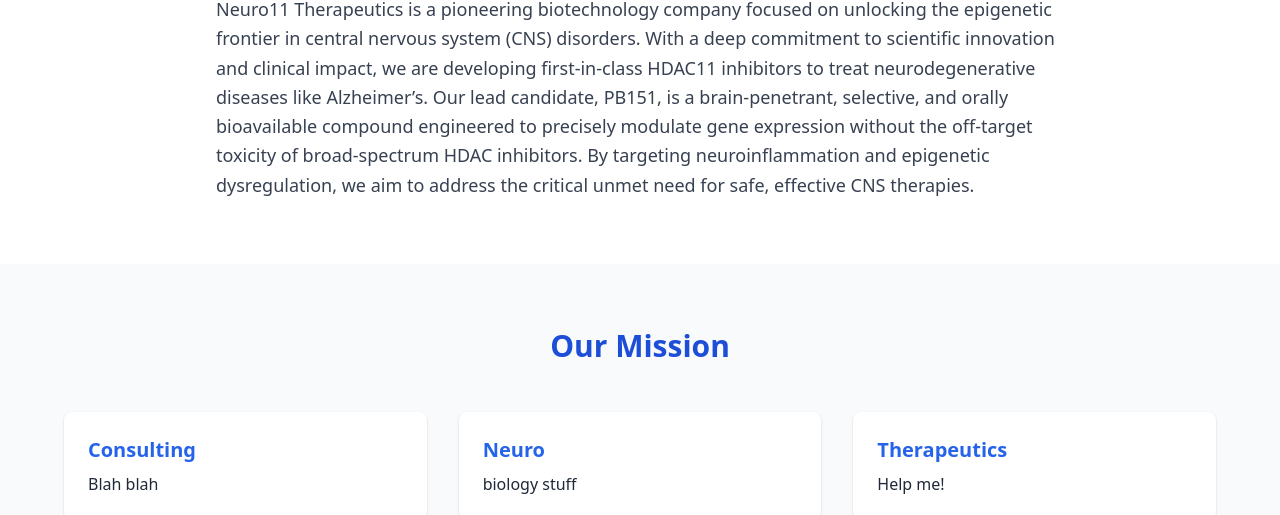
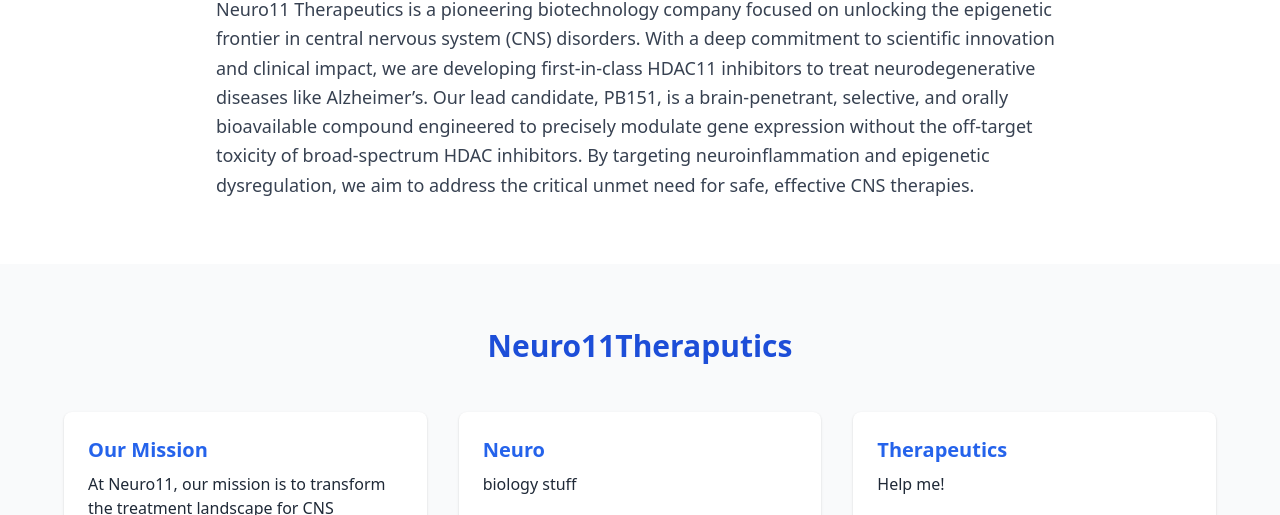
Before and after one commit to Dartocc/Dartocc.github.io, a plain HTML site: page index.html in a window 1280 px wide. Shown: the part 437-952 px from the top of the page. Drawn offline with nearby package versions, Linux system fonts and the light colour scheme.

Commit message:
Update index.html

```diff
--- a/index.html
+++ b/index.html
@@ -24,11 +24,11 @@
 
   <!-- Services -->
   <section class="bg-gray-50 py-16 px-6">
-    <h2 class="text-3xl font-bold text-blue-700 text-center mb-12">Our Mission</h2>
+    <h2 class="text-3xl font-bold text-blue-700 text-center mb-12">Neuro11Theraputics</h2>
     <div class="grid md:grid-cols-3 gap-8 max-w-6xl mx-auto">
       <div class="bg-white p-6 shadow rounded-lg">
-        <h3 class="text-xl font-semibold text-blue-600 mb-2">Consulting</h3>
-        <p>Blah blah</p>
+        <h3 class="text-xl font-semibold text-blue-600 mb-2">Our Mission</h3>
+        <p>At Neuro11, our mission is to transform the treatment landscape for CNS disorders by delivering precision-targeted, epigenetic-based therapies. We are driven by the belief that a deeper understanding of gene regulation and inflammation in the brain can unlock curative possibilities for conditions like Alzheimer’s, Parkinson’s, and chronic pain. Our approach combines cutting-edge science, rigorous validation, and a commitment to translational impact to develop therapies that are not only effective but also accessible and well-tolerated</p>
       </div>
       <div class="bg-white p-6 shadow rounded-lg">
         <h3 class="text-xl font-semibold text-blue-600 mb-2">Neuro</h3>
```
